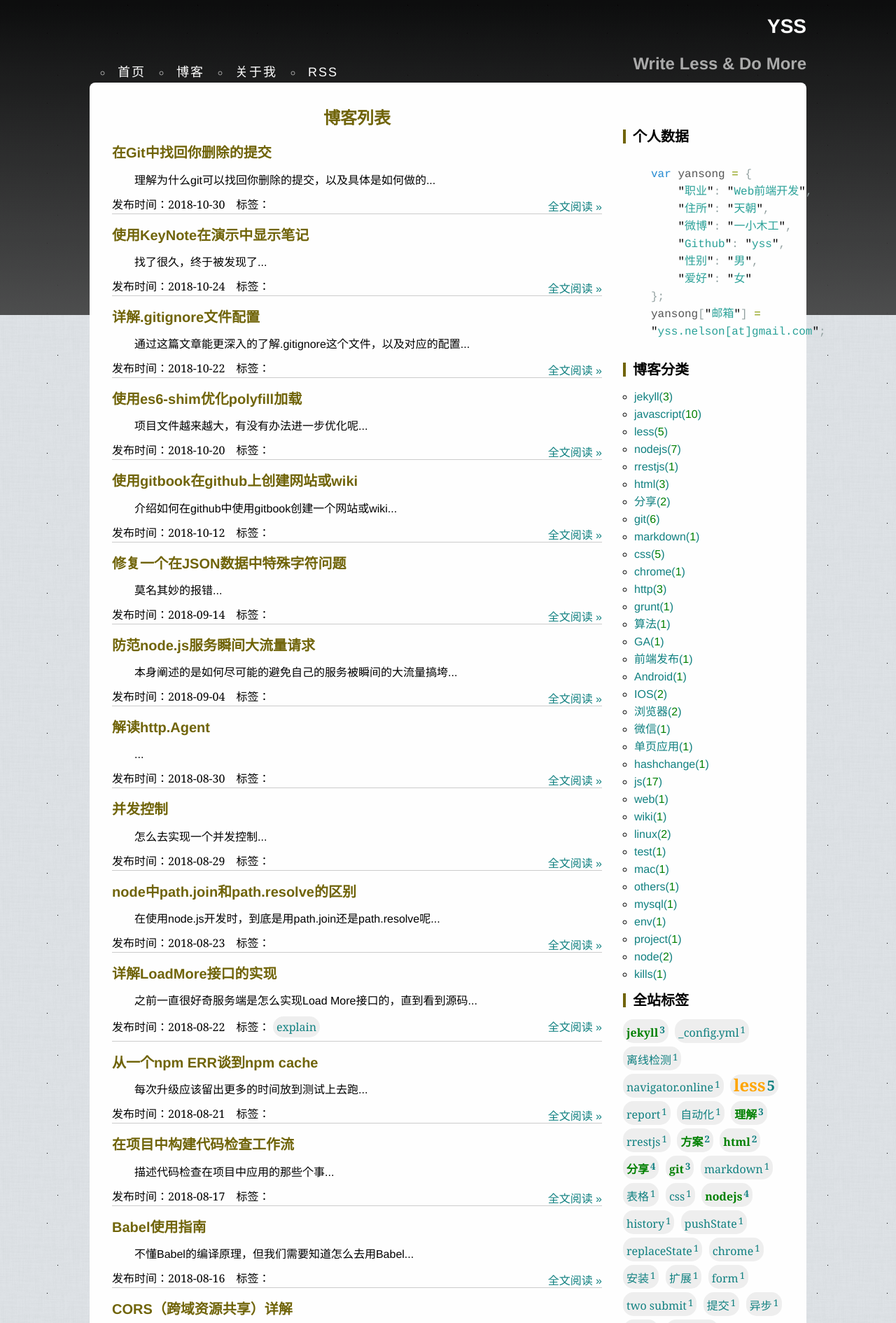
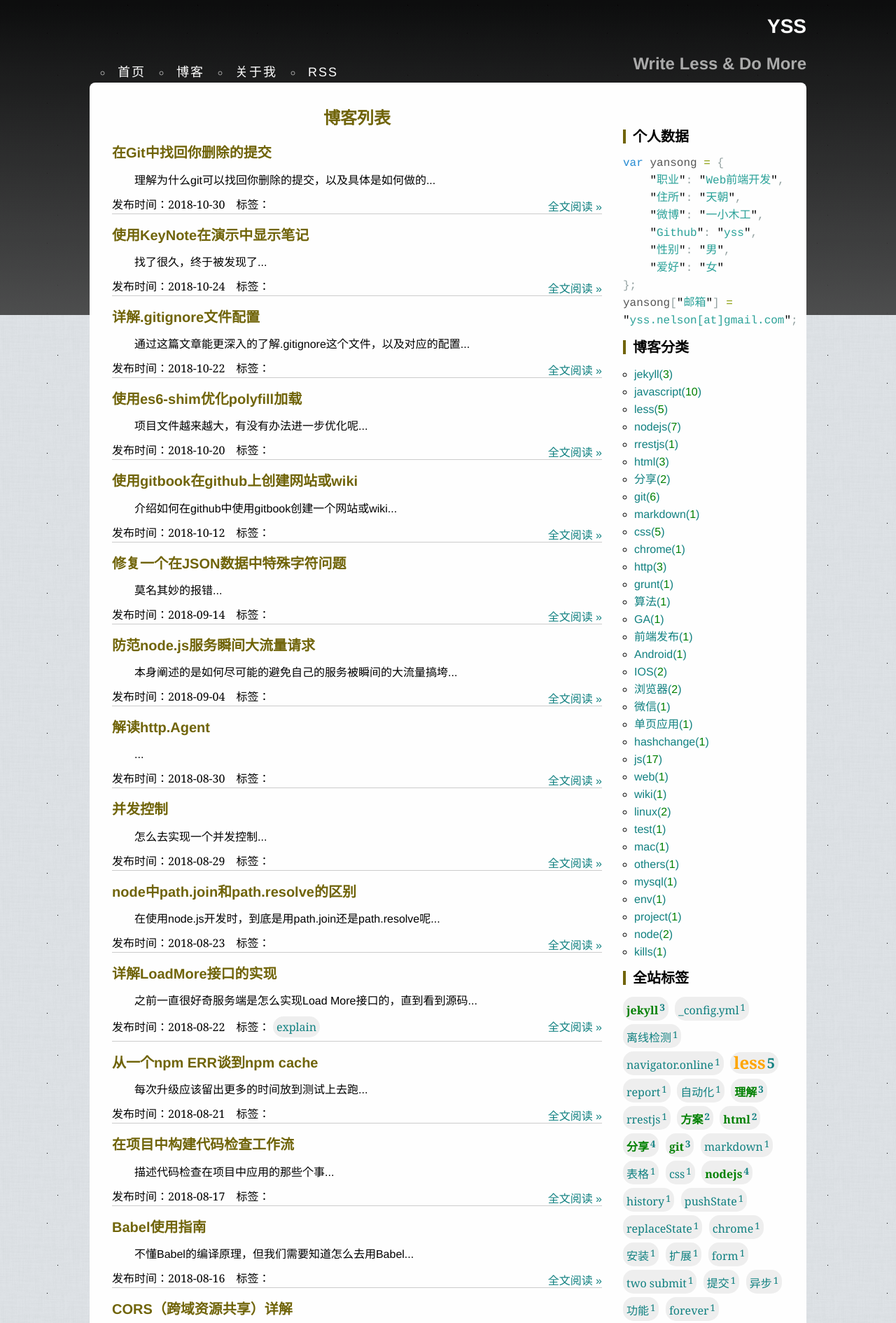
Before and after one commit to yss/yss.github.io, a Jekyll site: the page built from index.html, in a window 1280 px wide. Shown: the top 1890 px of the page at 70% size. Built offline with Jekyll 4.4.1, drawn with Linux system fonts in a browser that asks for light colours; the list of posts is cut into pages by our own code; comment, search, counter and statistics services are not loaded.

Commit message:
FIX: error highlight style in sidebar

```diff
--- a/static/css/base.css
+++ b/static/css/base.css
@@ -78,6 +78,7 @@
 #sidebar .tags .tag-big { font-size:24px; font-weight:bold; color:orange; }
 #sidebar .tags .tag-bob { font-size:32px font-weight:bold; color:#CA0101; }
 #sidebar .tags sub { padding-left:2px; vertical-align:text-bottom; text-decoration:none; }
+#sidebar>.profile .highlight{ margin:0 }
 /* 博客页面 */
 #blog h3 { padding:12px 0; }
 #sidebar h3:before,
```
